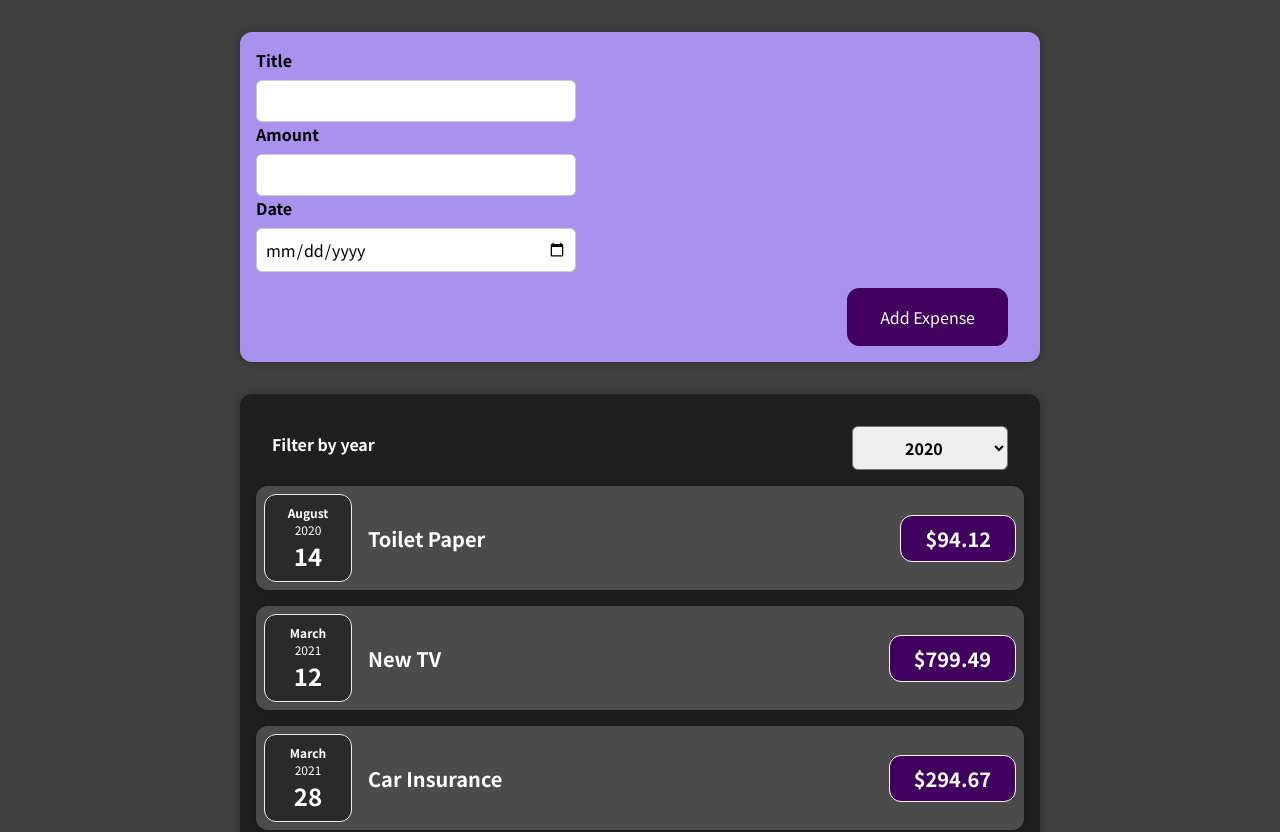
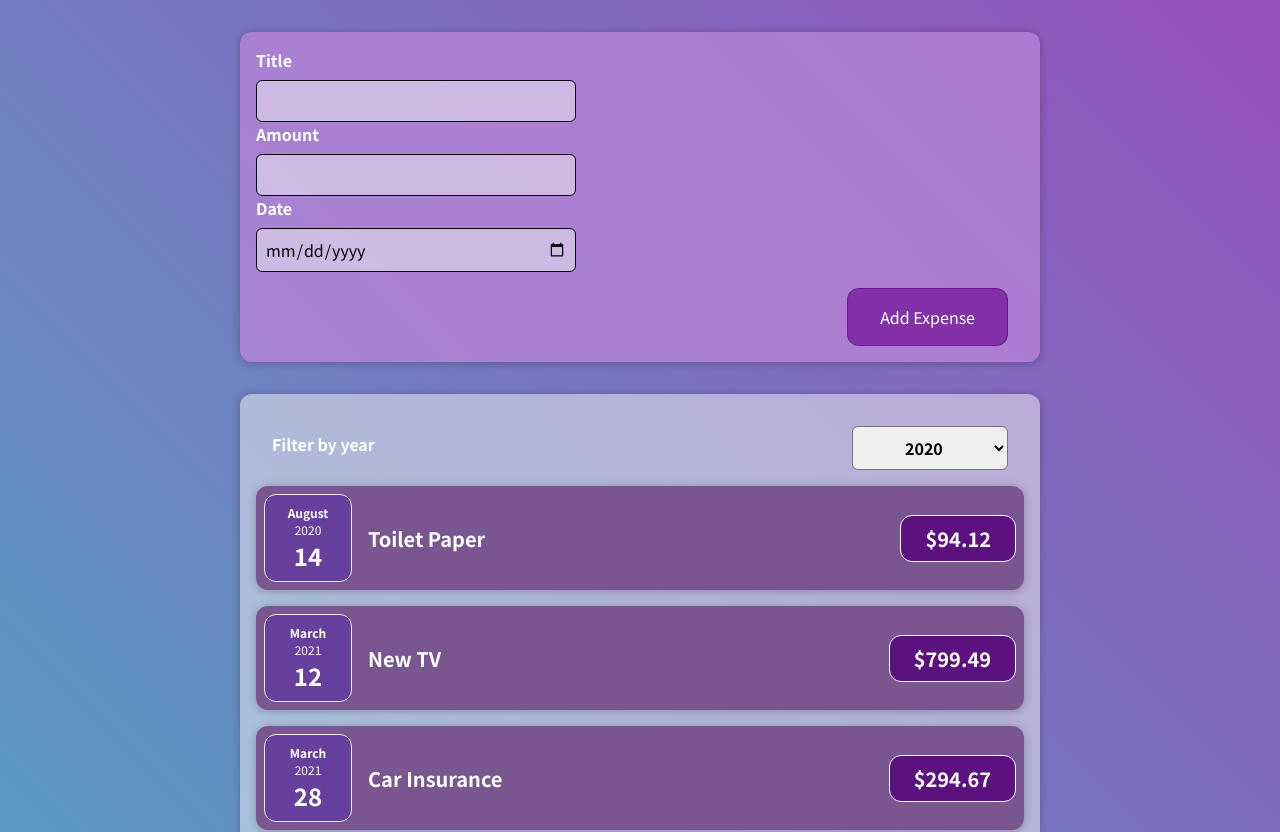
Before and after one commit to sathishkumarg5024/Expense-Tracker, a React (Create React App) app: page / in a window 1280 px wide. Shown: the top 832 px of the page. Built offline with nearby package versions, Linux system fonts and the light colour scheme.

Commit message:
Styleing done

```diff
--- a/src/components/Expenses/ExpenseDate.css
+++ b/src/components/Expenses/ExpenseDate.css
@@ -4,7 +4,7 @@
     width: 5.5rem;
     height: 5.5rem;
     border: 1px solid #ececec;
-    background-color: #2a2a2a;
+    background-color: #67409d;
     color: white;
     border-radius: 12px;
     align-items: center;
--- a/src/components/Expenses/ExpenseItem.css
+++ b/src/components/Expenses/ExpenseItem.css
@@ -4,7 +4,7 @@
     align-items: center;
     padding: 0.5rem;
     margin: 1rem 0;
-    background-color: #4b4b4b;
+    background-color: #7a5690;
 }
 
 .expense-item__description {
@@ -29,7 +29,7 @@
     font-size: 1rem;
     font-weight: bold;
     color: white;
-    background-color: #40005d;
+    background-color: #5c127e;
     border: 1px solid white;
     padding: 0.5rem;
     border-radius: 12px;
--- a/src/components/Expenses/Expenses.css
+++ b/src/components/Expenses/Expenses.css
@@ -1,6 +1,6 @@
 .expenses {
     padding: 1rem;
-    background-color: rgb(31, 31, 31);
+    background-color: #f5f5f57b;
     margin: 2rem auto;
     width: 50rem;
     max-width: 95%;
--- a/src/components/NewExpense/ExpenseForm.css
+++ b/src/components/NewExpense/ExpenseForm.css
@@ -10,17 +10,24 @@
     font-weight: bold;
     margin-bottom: 0.5rem;
     display: block;
+    color: white;
 }
 
 .new-expense__control input {
     font: inherit;
     padding: 0.5rem;
     border-radius: 6px;
-    border: 1px solid #ccc;
+    border: 0.5px solid #030303;
     width: 20rem;
     max-width: 100%;
+    background-color: #f5f5f57b;
+    outline: 0;
 }
 
+.new-expense__control input:active,
+.new-expense__control input:focus {
+    transform: scale(1.025);
+}
 .new-expense__actions {
     text-align: right;
 }
--- a/src/components/NewExpense/NewExpense.css
+++ b/src/components/NewExpense/NewExpense.css
@@ -1,11 +1,12 @@
 .new-expense {
-    background-color: #a892ee;
+    background-color: #bb86d9bc;
     padding: 1rem;
     margin: 2rem auto;
     width: 50rem;
     max-width: 95%;
     border-radius: 12px;
     text-align: center;
+
     box-shadow: 0 1px 8px rgba(0, 0, 0, 0.25);
 }
 
@@ -13,8 +14,8 @@
     font: inherit;
     cursor: pointer;
     padding: 1rem 2rem;
-    border: 1px solid #40005d;
-    background-color: #40005d;
+    border: 1px solid #56067b82;
+    background-color: #8231a8;
     color: white;
     border-radius: 12px;
     margin-right: 1rem;
@@ -24,6 +25,7 @@
 .new-expense button:active {
     background-color: #510674;
     border-color: #510674;
+    transform: scale(1.05);
 }
 
 .new-expense button.alternative {
--- a/src/index.css
+++ b/src/index.css
@@ -10,5 +10,5 @@ html {
 
 body {
     margin: 0;
-    background-color: #3f3f3f;
+    background: linear-gradient(45deg, #55a0c2, #9750be);
 }
```
